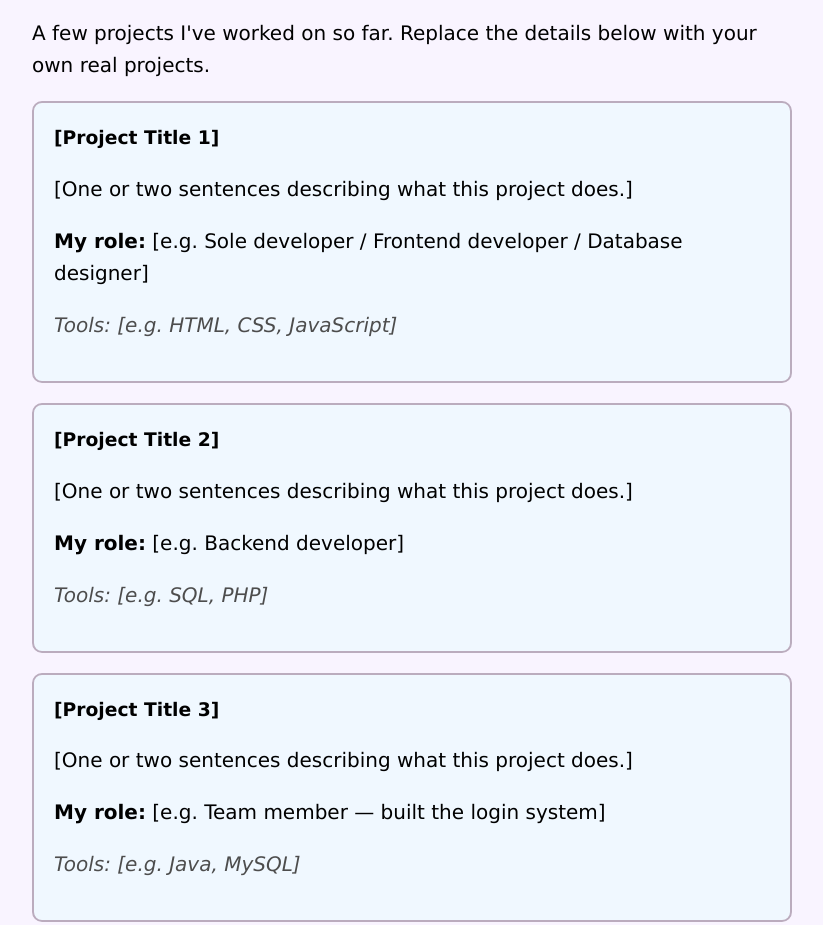
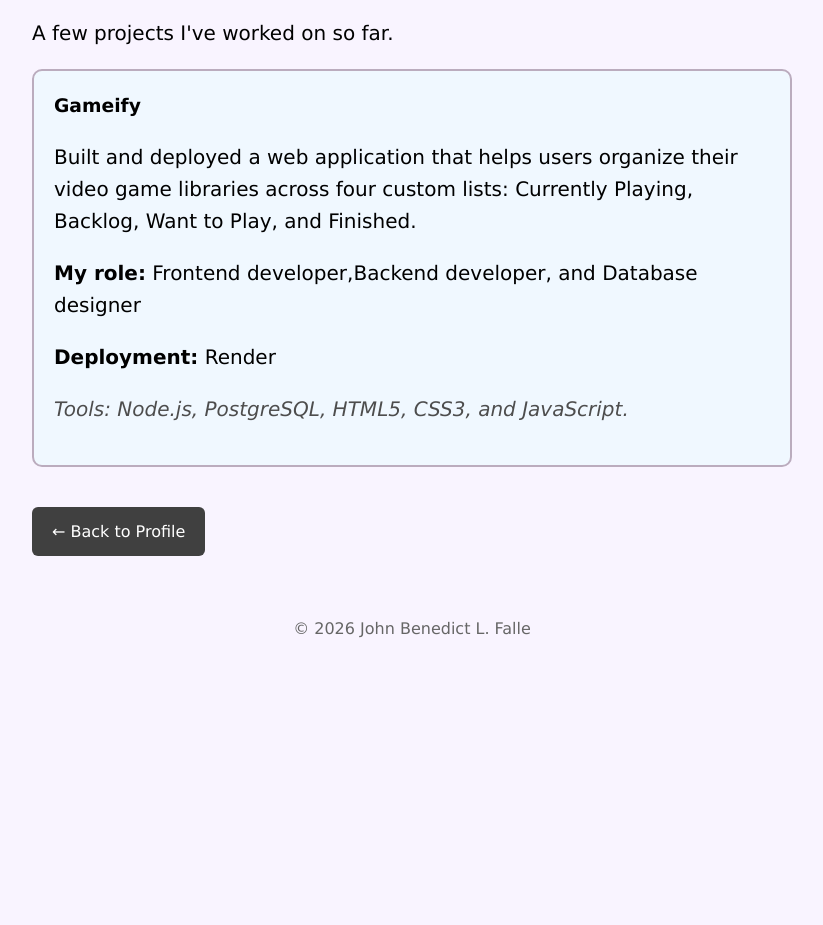
Before and after one commit to AbrakaDabbRa/FALLE_StudentProfile, a website: page www/projects.html in a window 1280 px wide. Shown: the part 533-1458 px from the top of the page, without its empty margins (228-1051 px from the left). After the commit the page ends 1195 px from the top, so only its background shows below. Drawn offline with Linux system fonts and the light colour scheme.

Commit message:
Add project 'Gameify' to projects section
Updated project details and removed placeholder content.

```diff
--- a/www/projects.html
+++ b/www/projects.html
@@ -27,29 +27,15 @@
     <main>
         <h2>Projects</h2>
         <p>
-            A few projects I've worked on so far. Replace the details below
-            with your own real projects.
+            A few projects I've worked on so far.
         </p>
 
         <div class="project-card">
-            <h3>[Project Title 1]</h3>
-            <p>[One or two sentences describing what this project does.]</p>
-            <p><strong>My role:</strong> [e.g. Sole developer / Frontend developer / Database designer]</p>
-            <p class="tools">Tools: [e.g. HTML, CSS, JavaScript]</p>
-        </div>
-
-        <div class="project-card">
-            <h3>[Project Title 2]</h3>
-            <p>[One or two sentences describing what this project does.]</p>
-            <p><strong>My role:</strong> [e.g. Backend developer]</p>
-            <p class="tools">Tools: [e.g. SQL, PHP]</p>
-        </div>
-
-        <div class="project-card">
-            <h3>[Project Title 3]</h3>
-            <p>[One or two sentences describing what this project does.]</p>
-            <p><strong>My role:</strong> [e.g. Team member — built the login system]</p>
-            <p class="tools">Tools: [e.g. Java, MySQL]</p>
+            <h3>Gameify</h3>
+            <p>Built and deployed a web application that helps users organize their video game libraries across four custom lists: Currently Playing, Backlog, Want to Play, and Finished.</p>
+            <p><strong>My role:</strong> Frontend developer,Backend developer, and Database designer</p>
+            <p><strong>Deployment:</strong> Render </p>
+            <p class="tools">Tools: Node.js, PostgreSQL, HTML5, CSS3, and JavaScript.</p>
         </div>
 
         <a href="index.html" class="home-button">&larr; Back to Profile</a>
```
